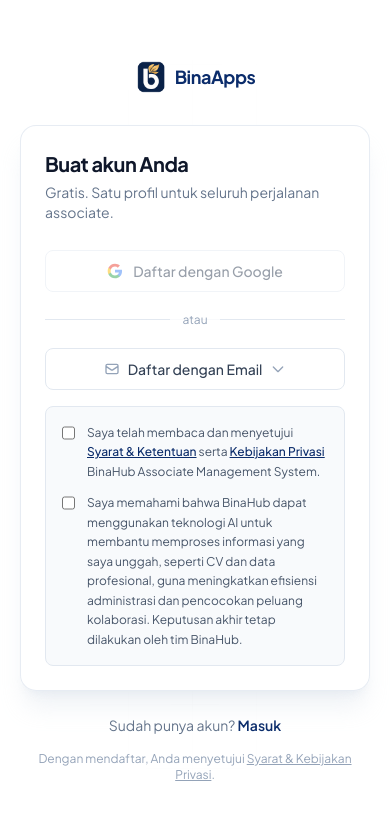
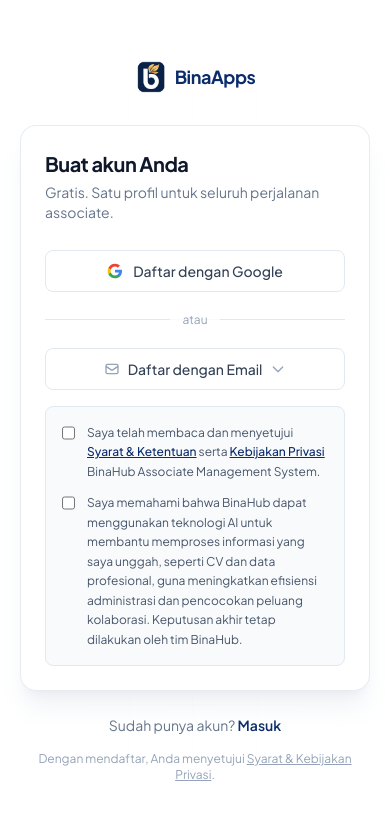
Before and after one commit to binahubid/binahub-platform, a Next.js app in the folder apps/web/: page /auth/register in a window 390 px wide. Shown: the top 820 px of the page. Built offline with nearby package versions, Linux system fonts and the light colour scheme; no server answers.

Commit message:
v0.7.9 fix: register - tooltip on Google button when checkboxes unchecked

```diff
--- a/apps/web/src/app/auth/register/page.tsx
+++ b/apps/web/src/app/auth/register/page.tsx
@@ -19,6 +19,7 @@
   const [showEmailForm, setShowEmailForm] = useState(false);
   const [agreeSkk, setAgreeSkk] = useState(false);
   const [agreeAi, setAgreeAi] = useState(false);
+  const [showTooltip, setShowTooltip] = useState(false);
 
   const allChecked = agreeSkk && agreeAi;
 
@@ -118,9 +119,19 @@
           )}
 
           {/* Google */}
+          <div className="relative">
             <button
-            onClick={handleGoogleRegister}
-            disabled={googleLoading || !allChecked}
+              onClick={() => {
+                if (!allChecked) {
+                  setShowTooltip(true);
+                  setTimeout(() => setShowTooltip(false), 3000);
+                } else {
+                  handleGoogleRegister();
+                }
+              }}
+              onMouseEnter={() => { if (!allChecked) setShowTooltip(true); }}
+              onMouseLeave={() => setShowTooltip(false)}
+              disabled={googleLoading}
               className="flex w-full items-center justify-center gap-2.5 rounded-lg border border-slate-200 bg-white px-4 py-2.5 text-sm font-medium text-slate-700 transition-all hover:bg-slate-50 hover:border-slate-300 disabled:opacity-50"
             >
               {googleLoading ? (
@@ -138,6 +149,22 @@
               )}
               <span className="text-sm">{googleLoading ? 'Mengalihkan...' : 'Daftar dengan Google'}</span>
             </button>
+            {/* Tooltip */}
+            {showTooltip && !allChecked && (
+              <div className="pointer-events-none absolute left-1/2 top-full z-10 mt-2 w-64 -translate-x-1/2 rounded-lg border border-amber-200 bg-amber-50 px-3 py-2.5 shadow-lg sm:w-72">
+                <div className="flex items-start gap-2">
+                  <svg className="mt-0.5 h-4 w-4 flex-shrink-0 text-amber-600" fill="none" stroke="currentColor" viewBox="0 0 24 24">
+                    <path strokeLinecap="round" strokeLinejoin="round" strokeWidth={2} d="M12 9v2m0 4h.01m-6.938 4h13.856c1.54 0 2.502-1.667 1.732-3L13.732 4c-.77-1.333-2.694-1.333-3.464 0L3.34 16c-.77 1.333.192 3 1.732 3z" />
+                  </svg>
+                  <p className="text-xs leading-relaxed text-amber-800">
+                    Centang kedua checkbox di atas terlebih dahulu untuk melanjutkan pendaftaran.
+                  </p>
+                </div>
+                {/* Arrow */}
+                <div className="absolute -top-1.5 left-1/2 -translate-x-1/2 h-3 w-3 rotate-45 border border-amber-200 bg-amber-50 border-b-0 border-r-0" />
+              </div>
+            )}
+          </div>
 
           {/* Divider */}
           <div className="relative my-5">
```
Lines whose indentation alone changed are shown as unchanged.
